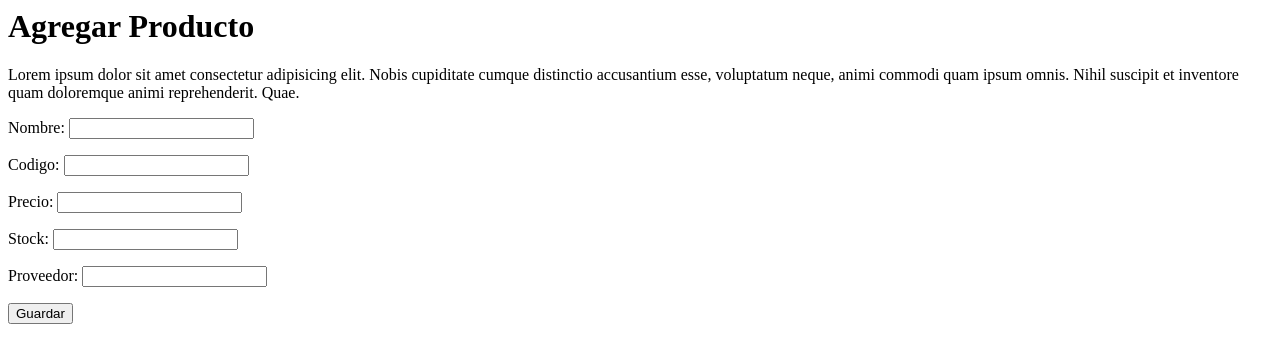
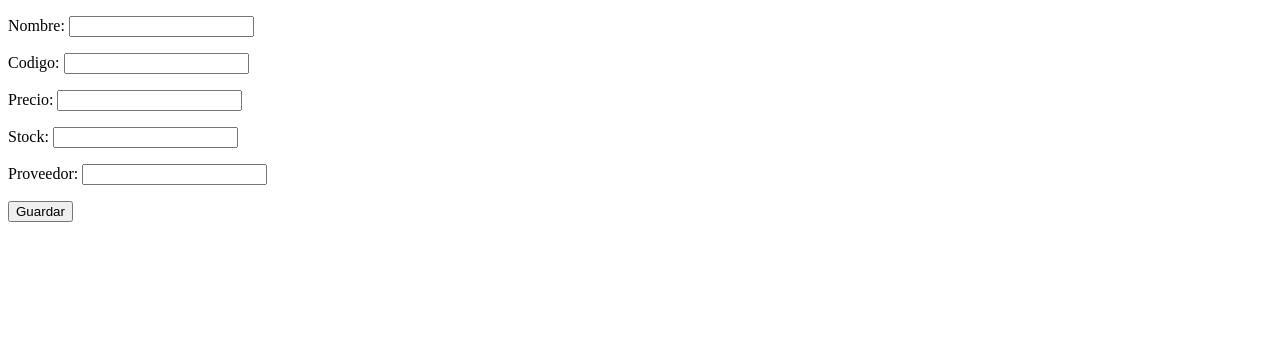
Before and after one commit to luisatorresx/sales-project, a Django app: template Inventario/templates/agregar_producto.html in a window 1280 px wide. Shown: the top 363 px of the page. Run offline with Django 4.2, Linux system fonts and the light colour scheme; the template is opened without the code that fills it: values that come from a table or form of the project are taken from there, others are empty.

Commit message:
Trabajando en plantillas

```diff
--- a/Inventario/templates/agregar_producto.html
+++ b/Inventario/templates/agregar_producto.html
@@ -1,9 +1,19 @@
-<h1>Agregar Producto</h1>
-<p>Lorem ipsum dolor sit amet consectetur adipisicing elit. Nobis cupiditate cumque distinctio accusantium esse, voluptatum neque, animi commodi quam ipsum omnis. Nihil suscipit et inventore quam doloremque animi reprehenderit. Quae.</p>
-
-
-<form method="POST">
-    {% csrf_token %}
-    {{form.as_p}}
-    <button>Guardar</button>
-</form>
+{% load static %}
+<!DOCTYPE html>
+<html lang="en">
+<head>
+    <meta charset="UTF-8">
+    <meta name="viewport" content="width=device-width, initial-scale=1.0">
+    <title>Document</title>
+    <link rel="stylesheet" type="text/css" href="{% static 'css/decoracion_agregar_producto.css' %}">
+</head>
+<body>
+    <div class="container">
+        <form method="POST">
+            {% csrf_token %}
+            {{form.as_p}}
+            <button>Guardar</button>
+        </form>
+    </div>
+</body>
+</html>
```
Also changed, not shown: Inventario/static/css/decoracion_agregar_producto.css (added).
